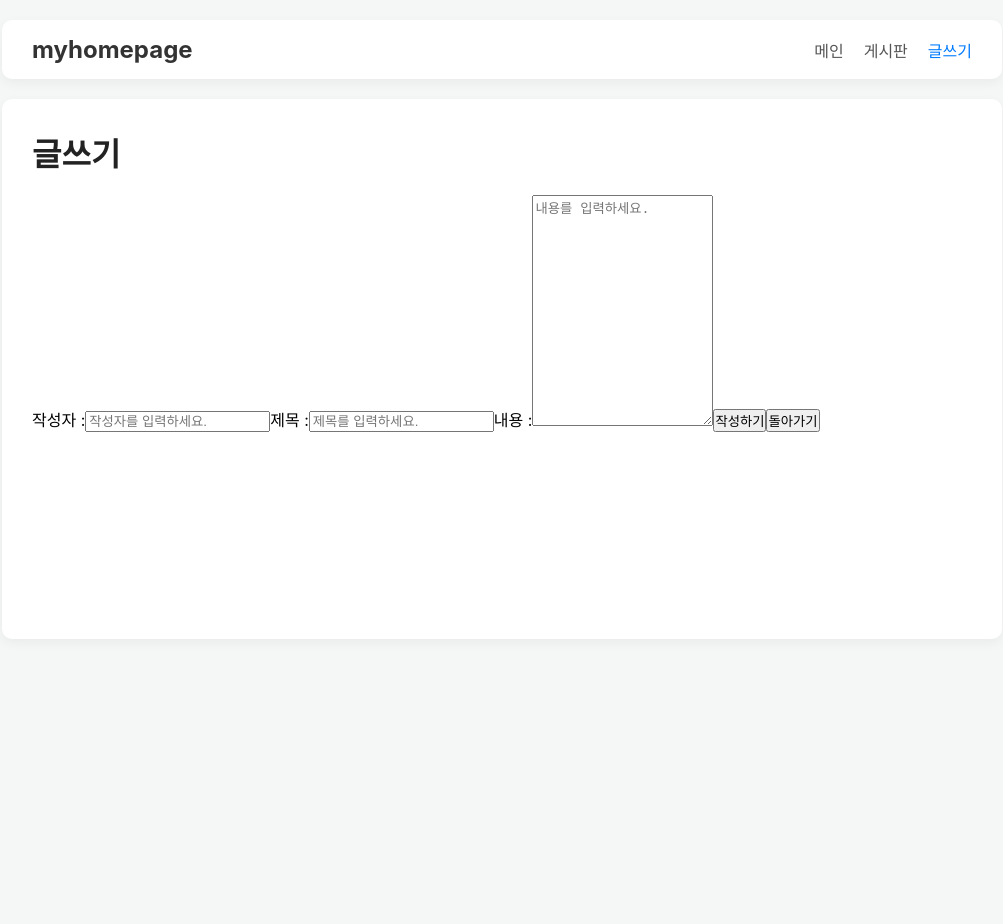
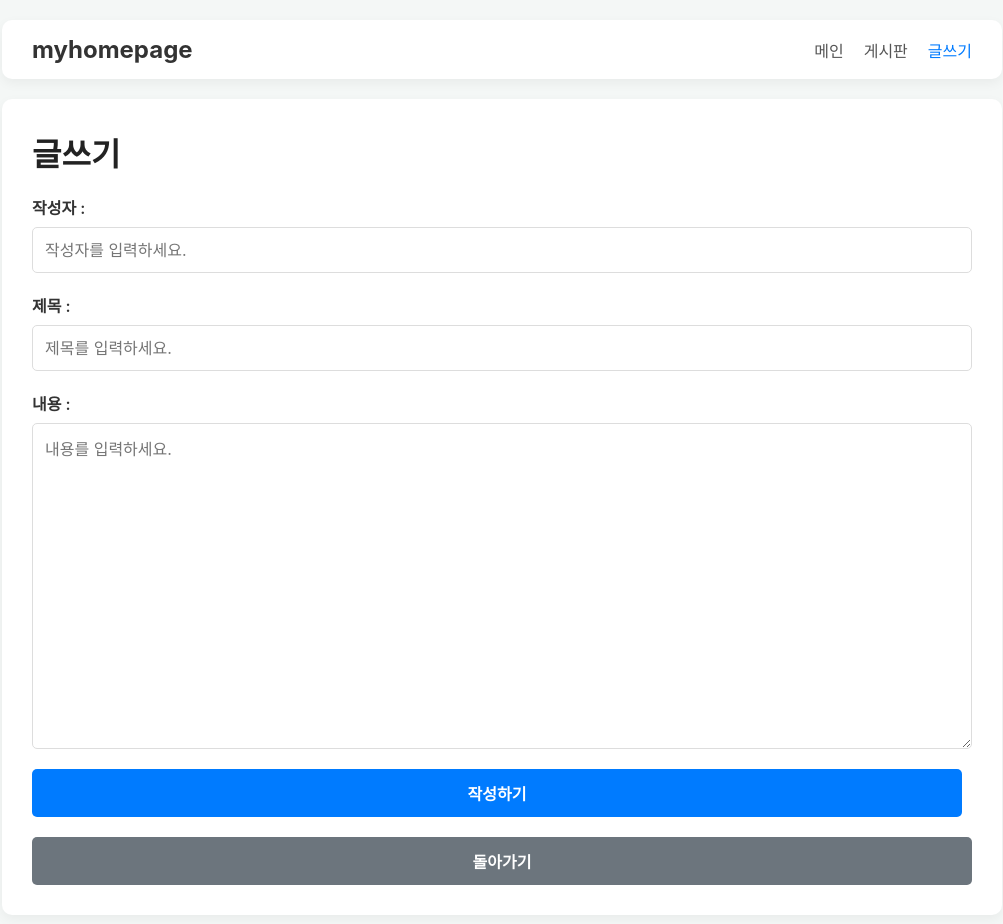
Before and after one commit to PHB-1994/react-workspace, a React (Create React App) app in the folder myhomepage/myhomepage/: page /write in a window 1280 px wide. Shown: the top 924 px of the page, without its empty margins (138-1141 px from the left). Before the commit the page ends 800 px from the top, so only its background shows below. Built offline with nearby package versions, Linux system fonts and the light colour scheme.

Commit message:
react react-route-dom axios / useEffect useContext useState

```diff
--- a/myhomepage/myhomepage/src/App.css
+++ b/myhomepage/myhomepage/src/App.css
@@ -1,4 +1,3 @@
-
 body, h1, h2, p, ul, li, a, button {
     margin: 0;
     padding: 0;
@@ -85,3 +84,76 @@ body {
 .button:hover {
     background-color: #0056b3;
 }
+
+.page-container form {
+    display: flex;
+    flex-direction: column;
+    gap: 20px;
+}
+
+.page-container form label {
+    display: flex;
+    flex-direction: column;
+    font-size: 1rem;
+    font-weight: 600;
+    color: #333;
+    gap: 8px;
+}
+
+.page-container form input[type="text"],
+.page-container form textarea {
+    padding: 12px;
+    border: 1px solid #ddd;
+    border-radius: 5px;
+    font-size: 1rem;
+    font-family: inherit;
+    transition: border-color 0.2s, box-shadow 0.2s;
+}
+
+.page-container form input[type="text"]:focus,
+.page-container form textarea:focus {
+    outline: none;
+    border-color: #007bff;
+    box-shadow: 0 0 0 3px rgba(0, 123, 255, 0.1);
+}
+
+.page-container form textarea {
+    resize: vertical;
+    min-height: 200px;
+}
+
+.page-container form button {
+    padding: 12px 20px;
+    border: none;
+    border-radius: 5px;
+    font-size: 1rem;
+    font-weight: 600;
+    cursor: pointer;
+    transition: background-color 0.2s;
+}
+
+.page-container form button[type="submit"] {
+    background-color: #007bff;
+    color: white;
+}
+
+.page-container form button[type="submit"]:hover {
+    background-color: #0056b3;
+}
+
+.page-container form button[type="button"] {
+    background-color: #6c757d;
+    color: white;
+}
+
+.page-container form button[type="button"]:hover {
+    background-color: #545b62;
+}
+
+.page-container form button {
+    margin-right: 10px;
+}
+
+.page-container form button:last-child {
+    margin-right: 0;
+}
--- a/myhomepage/myhomepage/src/pages/Board.jsx
+++ b/myhomepage/myhomepage/src/pages/Board.jsx
@@ -1,9 +1,87 @@
+import {useEffect, useState} from "react";
+import axios from "axios";
+import "./boards.css";
+import {useNavigate} from "react-router-dom";
+
 // 전체 게시판
-const Board = () => (
-    <div className="page-container">
-        <h1>게시판</h1>
-        <p>이곳에 전체 게시물 목록이 표시됩니다.</p>
-    </div>
-);
+// 1. const Board = () => () -> {} 변경
+// 2. useEffect 이용해서 8085/api/board/all 데이터 가져오기
+//    axios.get 이용
+// const [boards, setBoards] = useState([]);
+// boards 에 백엔드에서 가져온 데이터 추가
+// 캐시 무효화 진행 후 시작!
+
+
+const Board = () => {
+
+    const [boards, setBoards] = useState([]);
+
+    const navigate = useNavigate();
+
+    useEffect(() => {
+        axios.get("http://localhost:8085/api/board/all")
+            .then(res => {
+                console.log("boards : ", boards); // res.data 백엔드에서 가져온 데이터를
+                // boards 에 넣어주기 전 이므로, 데이터가 0 인 상태가 맞음
+                console.log("백엔드에서 가져온 데이터 : ", res.data);
+                console.log("백엔드에서 가져온 데이터를 boards 에 저장 : ", setBoards(res.data));
+                setBoards(res.data); // boards 변수이름에 데이터 저장 기능 실행
+            })
+            .catch(e => alert("데이터를 가져올 수 없습니다."))
+    }, []);
+
+    const handleIDClick = (id) => {
+        navigate(`/board/${id}`)
+    }
+
+    return (
+        <div className="page-container">
+            <div className="board-header">
+                <h1>게시판</h1>
+                <button className="button">
+                    글쓰기
+                </button>
+            </div>
+
+            <div className="board-info">
+                <p>전체 게시물: 개</p>
+            </div>
+
+            <table className="board-table">
+                <thead>
+                <tr>
+                    <th>번호</th>
+                    <th>제목</th>
+                    <th>작성자</th>
+                    <th>조회수</th>
+                    <th>작성일</th>
+                </tr>
+                </thead>
+                <tbody>
+                {/*
+                content: "글쓰기 데이터 입력 됐나요?"
+                createdAt: "2025-11-07 11:56:00"
+                id: 12
+                popularUpdateAt: null
+                ranking: null
+                title: "확인용입니다"
+                updatedAt: "2025-11-07 11:56:00"
+                viewCount: 0
+                writer: "개발자"
+                */}
+                {boards.map((b) => (
+                <tr>
+                    <th onClick={() => handleIDClick(b.id)}>{b.id}</th>
+                    <th>{b.title}</th>
+                    <th>{b.writer}</th>
+                    <th>{b.viewCount}</th>
+                    <th>{b.createdAt}</th> {/* 2025-11-07 11:56:00 -> 2025-11-07 */}
+                </tr>
+                ))}
+                </tbody>
+            </table>
+        </div>
+    );
+};
 
 export default Board;
--- /dev/null
+++ b/myhomepage/myhomepage/src/pages/boards.css
@@ -0,0 +1,118 @@
+
+.board-header {
+    display: flex;
+    justify-content: space-between;
+    align-items: center;
+    margin-bottom: 20px;
+}
+
+.board-info {
+    margin-bottom: 15px;
+    color: #666;
+    font-size: 0.95rem;
+}
+
+.board-table {
+    width: 100%;
+    border-collapse: collapse;
+    background-color: #fff;
+    box-shadow: 0 2px 8px rgba(0, 0, 0, 0.05);
+    border-radius: 8px;
+    overflow: hidden;
+}
+
+.board-table thead {
+    background-color: #f8f9fa;
+}
+
+.board-table th {
+    padding: 15px;
+    text-align: center;
+    font-weight: 600;
+    color: #333;
+    border-bottom: 2px solid #dee2e6;
+}
+
+.board-table tbody tr {
+    border-bottom: 1px solid #e9ecef;
+    transition: background-color 0.2s;
+}
+
+.board-table tbody tr:hover {
+    background-color: #f8f9fa;
+}
+
+.board-table td {
+    padding: 15px;
+    text-align: center;
+    color: #555;
+}
+
+.board-row {
+    cursor: pointer;
+}
+
+.title-cell {
+    text-align: left;
+    font-weight: 500;
+    color: #333;
+}
+
+.title-cell:hover {
+    color: #007bff;
+    text-decoration: underline;
+}
+
+.no-data {
+    padding: 40px !important;
+    text-align: center;
+    color: #999;
+    font-size: 1rem;
+}
+
+.board-table th:nth-child(1),
+.board-table td:nth-child(1) {
+    width: 80px;
+}
+
+.board-table th:nth-child(2),
+.board-table td:nth-child(2) {
+    width: auto;
+}
+
+.board-table th:nth-child(3),
+.board-table td:nth-child(3) {
+    width: 120px;
+}
+
+.board-table th:nth-child(4),
+.board-table td:nth-child(4) {
+    width: 100px;
+}
+
+.board-table th:nth-child(5),
+.board-table td:nth-child(5) {
+    width: 180px;
+}
+
+@media (max-width: 768px) {
+    .board-header {
+        flex-direction: column;
+        align-items: flex-start;
+        gap: 15px;
+    }
+
+    .board-table {
+        font-size: 0.9rem;
+    }
+
+    .board-table th,
+    .board-table td {
+        padding: 10px 5px;
+    }
+
+    .board-table th:nth-child(5),
+    .board-table td:nth-child(5) {
+        display: none;
+    }
+}
```
